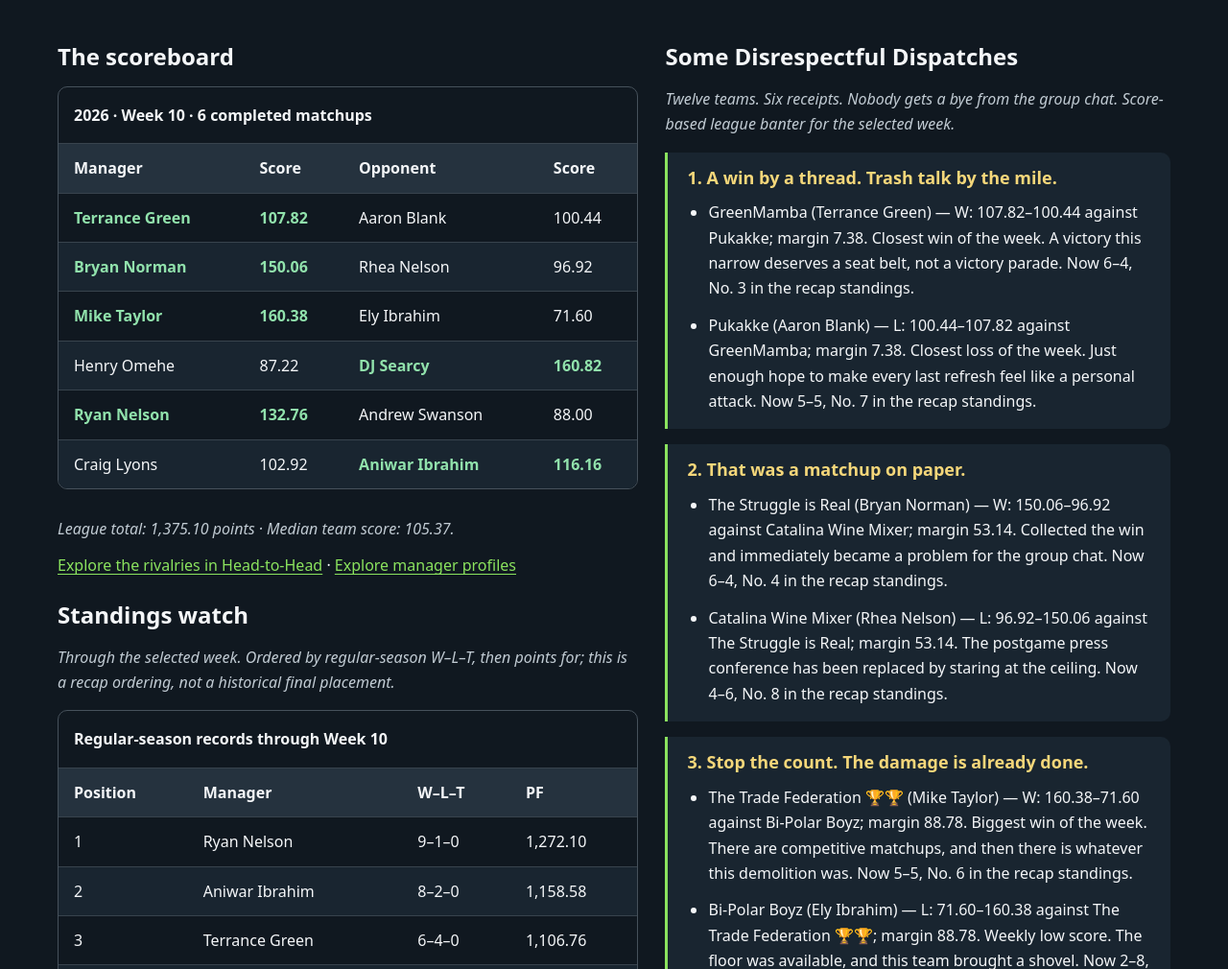
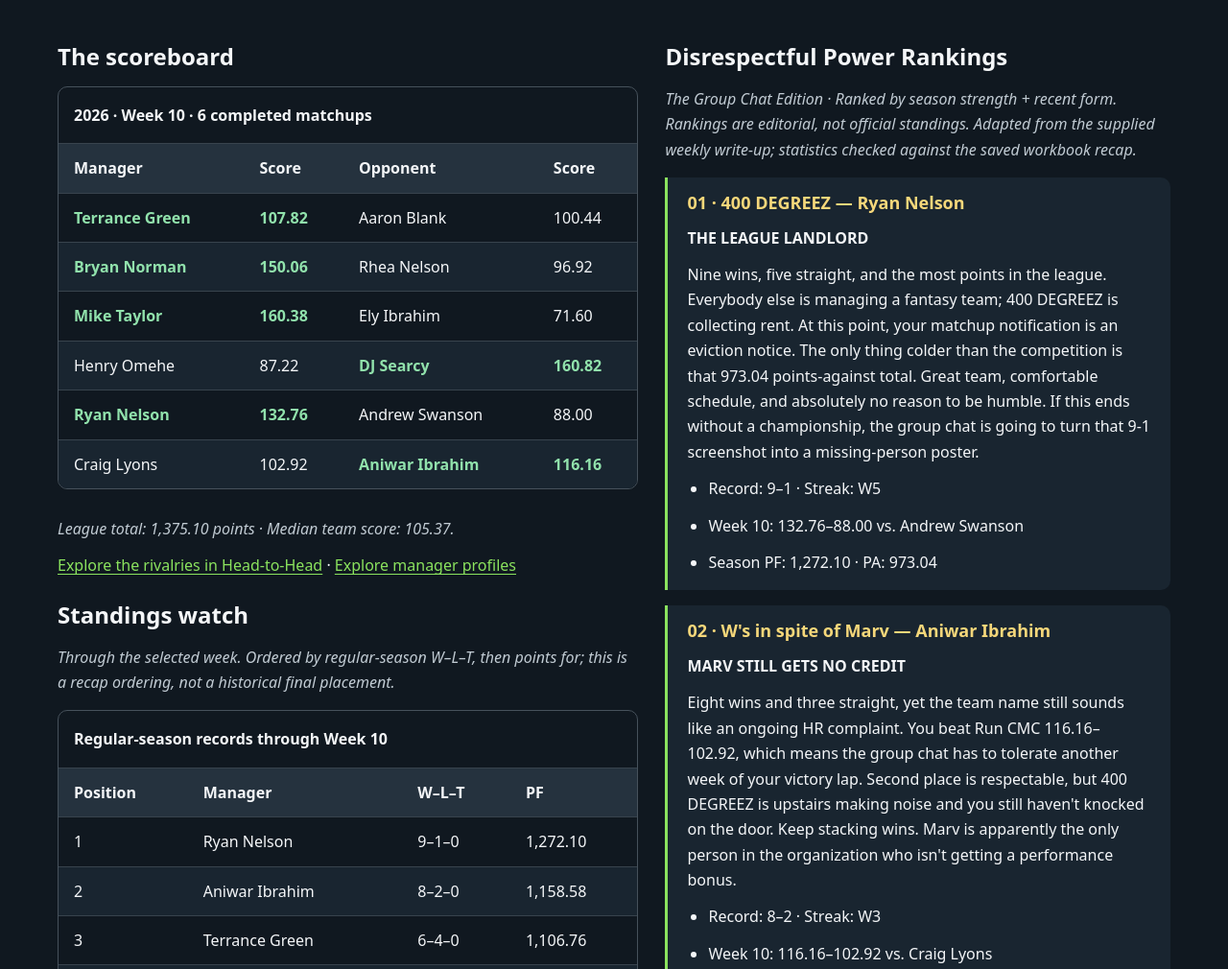
Before and after one commit to amswansonjr/get-the-money-league, a plain HTML site: page recaps.html in a window 1280 px wide. Shown: the part 859-1869 px from the top of the page at 96% size. Drawn offline with Linux system fonts and the light colour scheme.

Commit message:
Archive validated Week 10 written power rankings and roasts

```diff
--- /dev/null
+++ b/recap-editorials.js
@@ -0,0 +1,93 @@
+// Archived written editions are separate from the workbook data export.
+const recapEditorials = {
+  "2026-10": {
+    "title": "Disrespectful Power Rankings",
+    "subtitle": "The Group Chat Edition · Ranked by season strength + recent form. Rankings are editorial, not official standings. Adapted from the supplied weekly write-up; statistics checked against the saved workbook recap.",
+    "entries": [
+      {
+        "rank": 1,
+        "managerId": "MGR-002",
+        "headline": "THE LEAGUE LANDLORD",
+        "body": "Nine wins, five straight, and the most points in the league. Everybody else is managing a fantasy team; 400 DEGREEZ is collecting rent. At this point, your matchup notification is an eviction notice. The only thing colder than the competition is that 973.04 points-against total. Great team, comfortable schedule, and absolutely no reason to be humble. If this ends without a championship, the group chat is going to turn that 9-1 screenshot into a missing-person poster.",
+        "streak": "W5"
+      },
+      {
+        "rank": 2,
+        "managerId": "MGR-006",
+        "headline": "MARV STILL GETS NO CREDIT",
+        "body": "Eight wins and three straight, yet the team name still sounds like an ongoing HR complaint. You beat Run CMC 116.16–102.92, which means the group chat has to tolerate another week of your victory lap. Second place is respectable, but 400 DEGREEZ is upstairs making noise and you still haven't knocked on the door. Keep stacking wins. Marv is apparently the only person in the organization who isn't getting a performance bonus.",
+        "streak": "W3"
+      },
+      {
+        "rank": 3,
+        "managerId": "MGR-008",
+        "headline": "A .500 TEAM WITH CHAMPAGNE TASTE",
+        "body": "Second-most season points, a 160.38-point week, and somehow still sitting at 5-5. This is a luxury vehicle with the check-engine light permanently on. You destroyed Bi-Polar Boyz by 88.78, but beating that team right now is like winning a boxing match against a coat rack. The two trophies in the name are doing heavy public-relations work. Still, this offense earns the jump to No. 3. Nobody wants you in the playoffs, assuming you remember to qualify.",
+        "streak": "W1"
+      },
+      {
+        "rank": 4,
+        "managerId": "MGR-010",
+        "headline": "THE STRUGGLE TOOK PTO",
+        "body": "A 150.06-point week is a terrible way to stay committed to the brand. You can't keep calling it a struggle while handing out this much punishment. At 6-4, you're finally looking like a problem instead of somebody explaining why the projections were wrong. One big week doesn't make you royalty, but it does move you ahead of teams surviving on close calls and good fortune. For once, the only people struggling were the ones trying to keep up.",
+        "streak": "W1"
+      },
+      {
+        "rank": 5,
+        "managerId": "MGR-009",
+        "headline": "THE GARDEN HOSE WITH FANGS",
+        "body": "Two straight wins, but this week's venom was apparently watered down. Lowest score in a win and narrowest victory: two receipts that collectively mean 'thank God for the opponent.' You edged Pukakke by 7.38 and walked out like you had conquered an empire. At 6-4, you're dangerous enough to matter, but 1,134.60 points against versus 1,106.76 scored suggests the snake has been getting stepped on almost as often as it bites.",
+        "streak": "W2"
+      },
+      {
+        "rank": 6,
+        "managerId": "MGR-001",
+        "headline": "THE SWAN DIVE",
+        "body": "Two straight losses and an 88-point week. That isn't graceful movement; that's a bird hitting a sliding-glass door. Your 6-4 record looks solid until we notice the league-low 958.52 points against. Opponents have been treating your schedule like a wellness retreat, and you're still finding ways to lose. You have the record of a contender and the scoring output of somebody who drafts based on commercials. The cushion is shrinking. Start flapping.",
+        "streak": "L2"
+      },
+      {
+        "rank": 7,
+        "managerId": "MGR-011",
+        "headline": "ONE WEEK OF WITNESS PROTECTION",
+        "body": "League-high 160.82 and a 73.60-point win. For one week, this roster looked like it had stolen the answer key. Suddenly the team with the fewest season points wants a seat at the grown-ups' table. Here's the problem: 160.82 of your 955.74 points arrived this week. We respect the eruption, but one good Sunday doesn't erase nine weeks of loading-screen football. Do it again before printing playoff shirts.",
+        "streak": "W1"
+      },
+      {
+        "rank": 8,
+        "managerId": "MGR-005",
+        "headline": "THE HUMAN COIN FLIP",
+        "body": "Five wins, five losses, and a Week 10 performance that barely cleared the century mark. You lost to the lowest-scoring winner, which is fantasy football's version of getting fired on your day off. GreenMamba scored 107.82 and still sent you home. Your team name makes an entrance; your roster quietly asks where to park. At .500, you're neither scary nor safely eliminated. You're just standing in the playoff doorway making everybody walk around you.",
+        "streak": "L1"
+      },
+      {
+        "rank": 9,
+        "managerId": "MGR-004",
+        "headline": "ALL WINE, NO MIXER",
+        "body": "A 96.92-point week while The Struggle is Real dropped 150.06. Your starters hosted a networking event for disappointment. To be fair, opponents have dumped a league-high 1,259.78 on you. That's brutal luck. But this week's 53.14-point loss was not exactly a photo finish. You're getting jumped outside and then coming home to trip over your own furniture. At 4-6, the wine needs to become a lot stronger.",
+        "streak": "L1"
+      },
+      {
+        "rank": 10,
+        "managerId": "MGR-003",
+        "headline": "PERFECTLY ORGANIZED DISASTER",
+        "body": "An 87.22-point week, a 73.60-point loss, and a front-row seat to DJ's 160.82 eruption. Four straight losses, 3-7, and the group chat has run out of sympathetic emojis. This is a beautifully organized garage sale where every item is broken. The Hurts Locker is living up to the name with a level of commitment nobody asked for. Congratulations on squeezing every last drop out of an empty bottle.",
+        "streak": "L4"
+      },
+      {
+        "rank": 11,
+        "managerId": "MGR-012",
+        "headline": "RUN CMC, WALK HOME",
+        "body": "You scored 102.92 and still lost by 13.24. Highest points in a loss sounds nicer than 'best seat on the sinking ship.' The rest of the league gets a win column; you get a participation receipt. At 2-8, even a triple-digit week comes with a return label. The team name says Run CMC, but this playoff chase is moving like people who wandered onto the field looking for parking validation.",
+        "streak": "L1"
+      },
+      {
+        "rank": 12,
+        "managerId": "MGR-007",
+        "headline": "SAME OLD PAIN",
+        "body": "Six straight losses. Seventy-one point six. An 88.78-point beating. The Trade Federation could have spotted you 80 and still won. The league-low score wasn't a close call; it was a full-team commitment to disappointment. At 2-8, the group chat has more material than your lineup had points. The throne is a folding chair outside the championship bracket.",
+        "streak": "L6"
+      }
+    ]
+  }
+};
--- a/recaps.html
+++ b/recaps.html
@@ -39,6 +39,7 @@
   </style>
   <link rel="stylesheet" href="./navigation.css">
   <script src="./navigation.js" defer></script>
+  <script src="./recap-editorials.js" defer></script>
   <script src="./recap-banter.js" defer></script>
   <script src="./recaps.js" defer></script>
 <link rel="stylesheet" href="./site.css">
@@ -73,7 +74,7 @@
         </section>
         <div>
         <section class="banter" aria-labelledby="banter-heading"><h2 id="banter-heading">Some Disrespectful Dispatches</h2>
-          <p class="subtext">Twelve teams. Six receipts. Nobody gets a bye from the group chat. Score-based league banter for the selected week.</p>
+          <p id="banter-description" class="subtext">Twelve teams. Six receipts. Nobody gets a bye from the group chat. Score-based league banter for the selected week.</p>
           <div id="weekly-banter"></div>
         </section>
         <section aria-labelledby="art-heading"><h2 id="art-heading">Illustrated edition</h2>
--- a/recaps.js
+++ b/recaps.js
@@ -38,9 +38,25 @@ async function loadRecaps() {
       get('week-announcement').textContent=`Showing ${r.season}, Week ${r.week}: ${r.headline}`;
       get('headline').textContent=r.headline;get('story').textContent=r.story;
       const dispatches=document.createDocumentFragment();
-      for(const dispatch of buildRecapBanter(r,names)){
+      const editorial=recapEditorials[`${r.season}-${r.week}`];
+      get('banter-heading').textContent=editorial?.title||'Some Disrespectful Dispatches';
+      get('banter-description').textContent=editorial?.subtitle||'Twelve teams. Six receipts. Nobody gets a bye from the group chat. Score-based league banter for the selected week.';
+      const dispatchesForWeek=editorial?editorial.entries.map(entry=>{
+        const team=r.standings.find(t=>t.managerId===entry.managerId);
+        const game=r.games.find(g=>g.managerA===entry.managerId||g.managerB===entry.managerId);
+        const isA=game.managerA===entry.managerId,score=isA?game.scoreA:game.scoreB,opponentScore=isA?game.scoreB:game.scoreA;
+        const opponent=names.get(isA?game.managerB:game.managerA);
+        return {headline:`${String(entry.rank).padStart(2,'0')} · ${team.team} — ${names.get(entry.managerId)}`,tagline:entry.headline,body:entry.body,lines:[
+          `Record: ${team.wins}–${team.losses}${team.ties?`–${team.ties}`:''} · Streak: ${entry.streak}`,
+          `Week ${r.week}: ${number.format(score)}–${number.format(opponentScore)} vs. ${opponent}`,
+          `Season PF: ${number.format(team.pointsFor)} · PA: ${number.format(team.pointsAgainst)}`
+        ]};
+      }):buildRecapBanter(r,names);
+      for(const dispatch of dispatchesForWeek){
         const article=document.createElement('article'),heading=document.createElement('h3'),list=document.createElement('ul');
         heading.textContent=dispatch.headline;article.appendChild(heading);
+        if(dispatch.tagline){const tagline=document.createElement('p'),strong=document.createElement('strong');strong.textContent=dispatch.tagline;tagline.appendChild(strong);article.appendChild(tagline)}
+        if(dispatch.body){const paragraph=document.createElement('p');paragraph.textContent=dispatch.body;article.appendChild(paragraph)}
         for(const line of dispatch.lines){const item=document.createElement('li');item.textContent=line;list.appendChild(item)}
         article.appendChild(list);dispatches.appendChild(article);
       }
```
